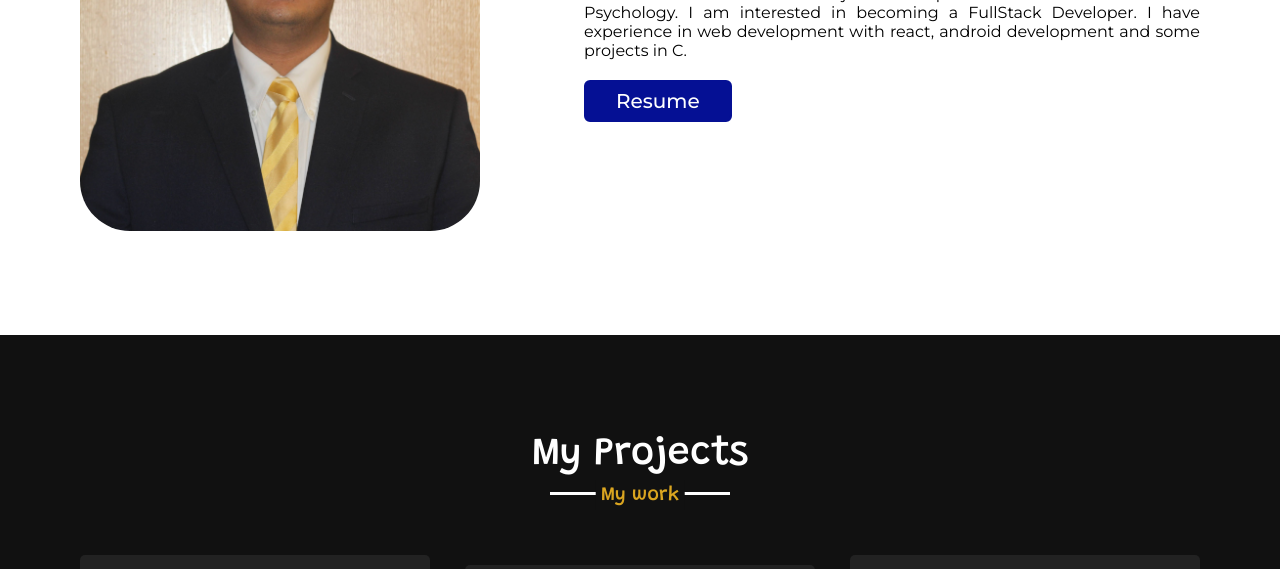
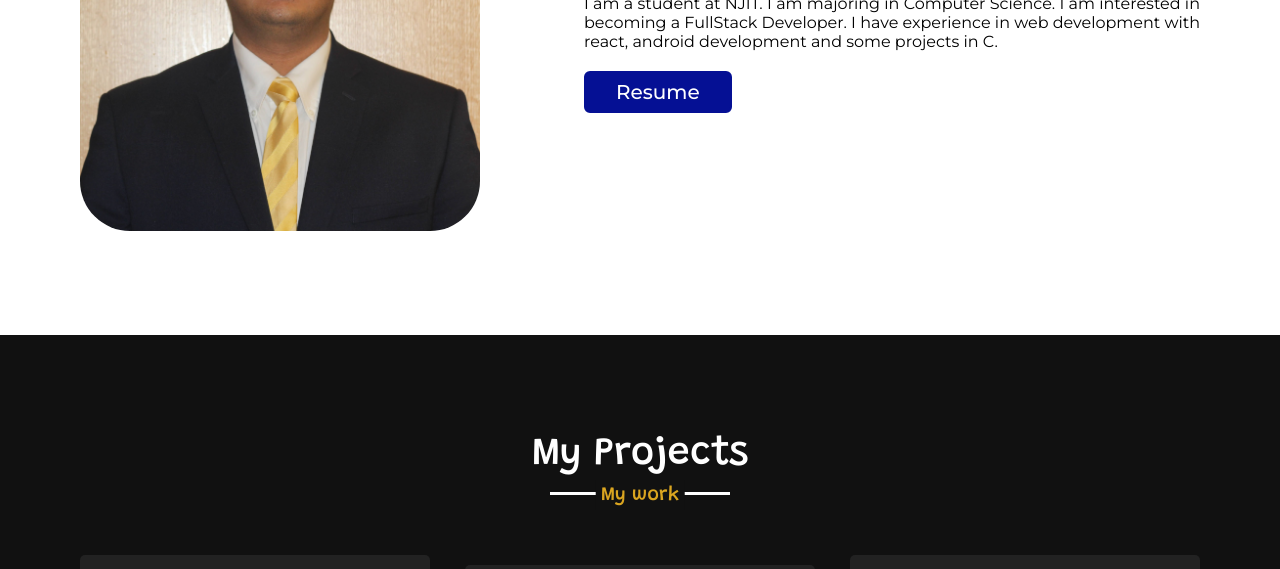
Before and after one commit to kp673/kp-portfolio, a plain HTML site: page index.html in a window 1280 px wide. Shown: the part 1189-1758 px from the top of the page. Drawn offline with nearby package versions, Linux system fonts and the light colour scheme.

Commit message:
updated resume

```diff
--- a/index.htm
+++ b/index.html
@@ -60,7 +60,7 @@
                 </div>
                 <div class="cloumn right">
                     <div class="text">Hey, this is <span>Kush Patel</span>.</div>
-                    <p>I am a student at NJIT. I major in Computer Science with a minor in Psychology. I am interested in becoming a FullStack Developer. I have experience in web development with react, android development and some projects in C. </p>
+                    <p>I am a student at NJIT. I am majoring in Computer Science. I am interested in becoming a FullStack Developer. I have experience in web development with react, android development and some projects in C. </p>
                     <a href="main-resume.pdf" hreflang="en" target="_blank">Resume</a>
                 </div>
             </div>
```
Also changed, not shown: 1 other file.
